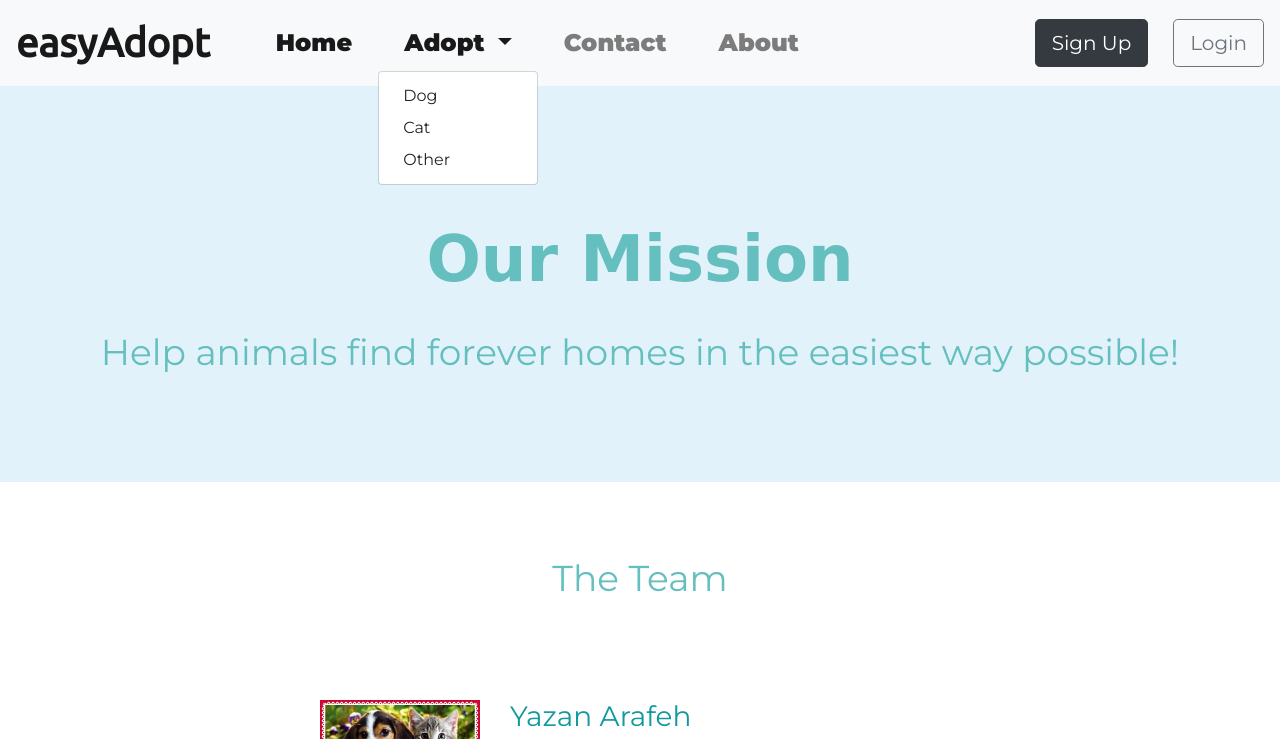
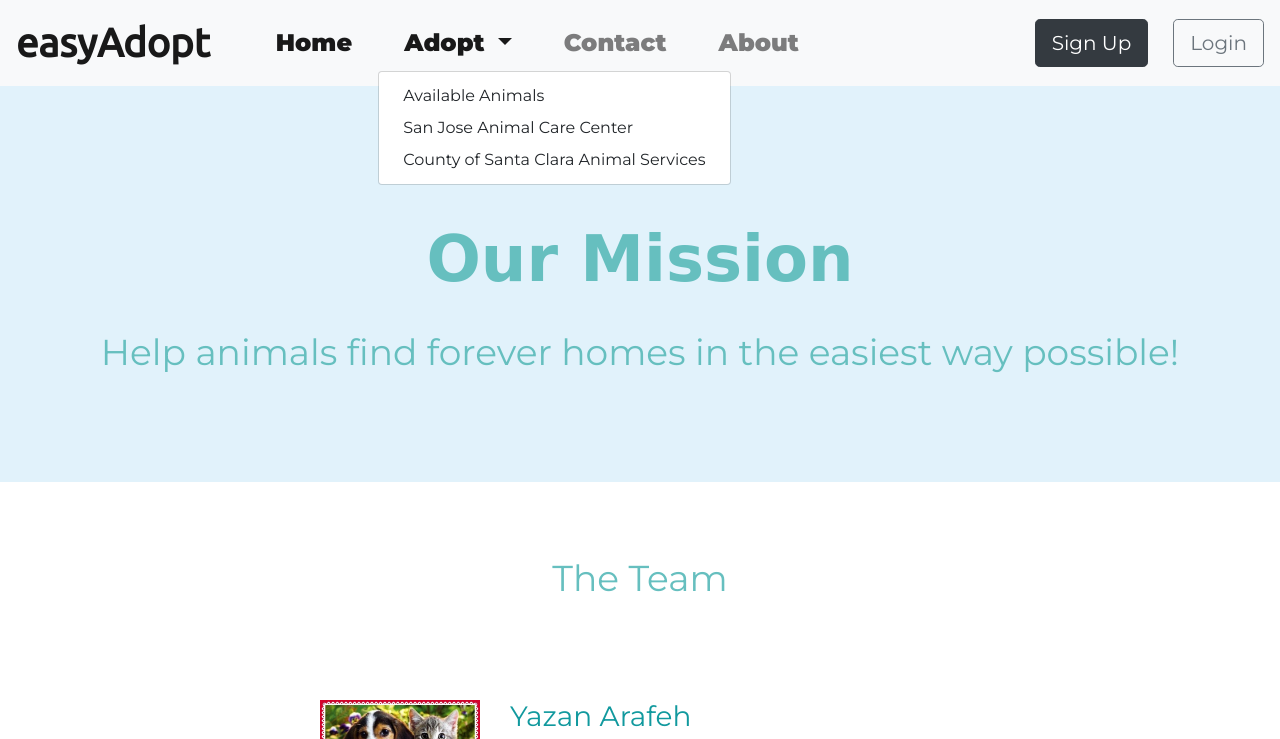
Before and after one commit to phamkevinT/easyAdopt, a plain HTML site: page about.html in a window 1280 px wide. Both pictures are taken after a click on the button "Adopt". Shown: the top 739 px of the page. Drawn offline with nearby package versions, Linux system fonts and the light colour scheme.

```diff
--- a/about.html
+++ b/about.html
@@ -49,9 +49,9 @@
             </a>
             <!-- Dropdown menu of Adopt button -->
             <div class="dropdown-menu" aria-labelledby="navbarDropdown">
-              <a class="dropdown-item" href="#">Dog</a>
-              <a class="dropdown-item" href="#">Cat</a>
-              <a class="dropdown-item" href="#">Other</a>
+              <a class="dropdown-item" href="adopt.html">Available Animals</a>
+              <a class="dropdown-item" href="https://www.sanjoseca.gov/your-government/departments-offices/animal-care-services/animal-care-services-2">San Jose Animal Care Center</a>
+              <a class="dropdown-item" href="https://www.sccgov.org/sites/asc/Pages/home.aspx">County of Santa Clara Animal Services</a>
             </div>
           </li>
 
@@ -68,7 +68,7 @@
 
         <!-- Login & Sign Up Button -->
         <button type="submit" class="btn btn-dark btn-lg signup-login-button" onclick="location.href = 'register.html'"></i>Sign Up</button>
-        <button type="submit" class="btn btn-outline-secondary btn-lg signup-login-button" onclick="location.href = ''"></i>Login</button>
+        <button type="submit" class="btn btn-outline-secondary btn-lg signup-login-button" onclick="location.href = 'signin.html'"></i>Login</button>
 
       </div>
     </nav>
```
